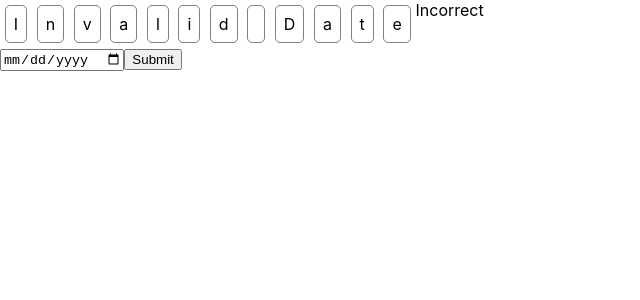
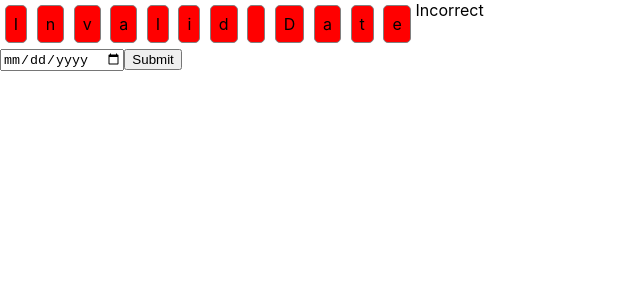
Before and after one commit to georgiamshaw/dateable, a React (Create React App) app: page / in a window 1280 px wide. Shown: the top 300 px of the page, without its empty margins (0-640 px from the left). Built offline with nearby package versions, Linux system fonts and the light colour scheme.

Commit message:
add conditional colours

```diff
--- a/src/App.tsx
+++ b/src/App.tsx
@@ -5,6 +5,7 @@ import "./App.css";
 function App() {
   const [guess, setGuess] = useState("");
   const [correctGuess, setCorrectGuess] = useState("");
+  const [colour, setColour] = useState("gray");
 
   const date = dayjs(guess).format("DD/MM/YYYY").split("");
   const todayDate = "2022-03-09";
@@ -12,8 +13,10 @@ function App() {
   useEffect(() => {
     if (guess.localeCompare(todayDate) === 0) {
       setCorrectGuess("Correct");
+      setColour("green");
     } else {
       setCorrectGuess("Incorrect");
+      setColour("red");
     }
   }, [guess]);
 
@@ -27,12 +30,14 @@ function App() {
         {date.map((date, index) => {
           return (
             <div
+              id="div"
               key={index}
               style={{
                 padding: ".5rem",
                 margin: ".3rem",
                 border: "1px solid gray",
                 borderRadius: "5px",
+                backgroundColor: colour,
               }}
             >
               {date}
```
